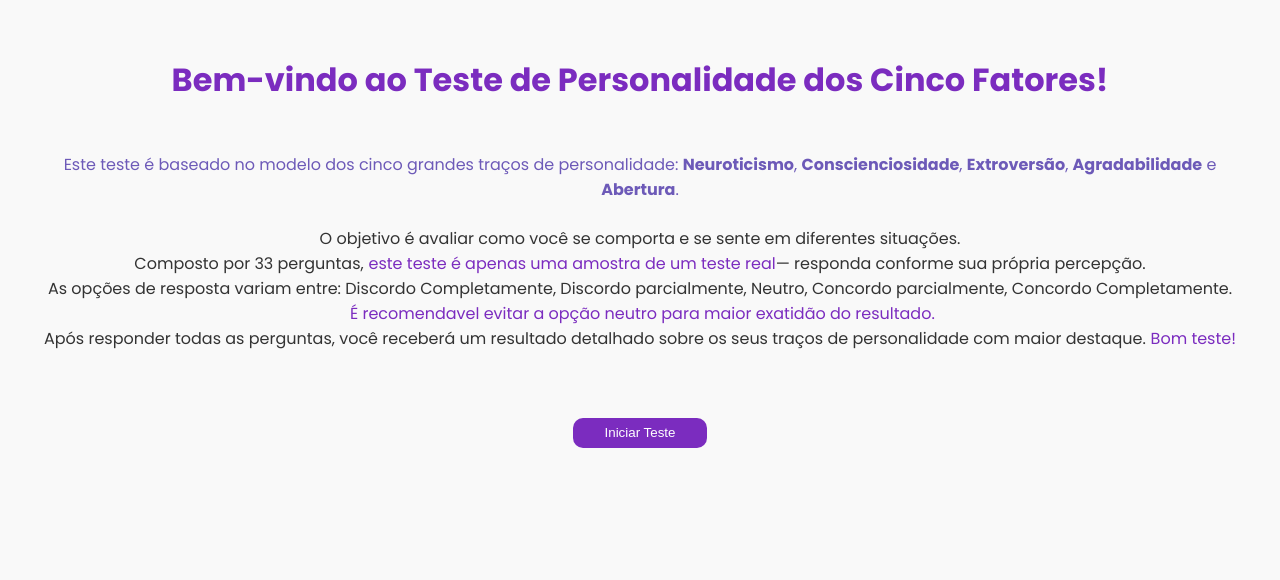
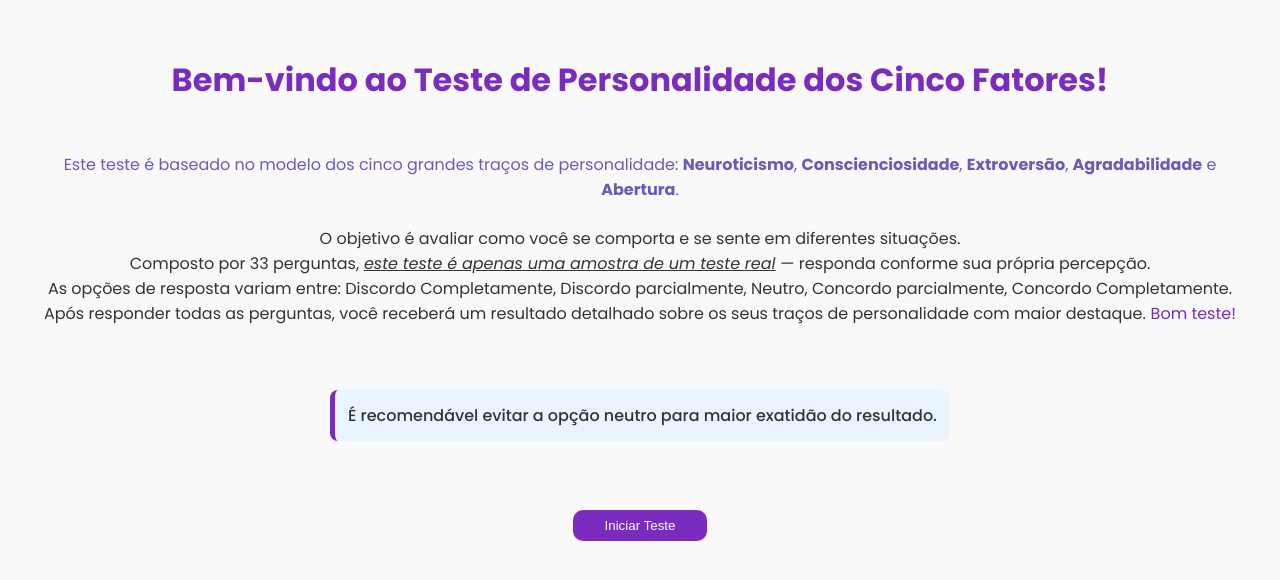
Before and after one commit to YuriMatheusBarros/Teste-de-Personalidade-ReactVersion, a React (Create React App) app: page /#/ in a window 1280 px wide. Shown: the top 580 px of the page. Built offline with nearby package versions, Linux system fonts and the light colour scheme.

Commit message:
Destaques tela inicial

```diff
--- a/src/css/intro.css
+++ b/src/css/intro.css
@@ -20,13 +20,20 @@ body{
 
 .button-iniciarTeste{
     justify-content: center;
-    margin-top: 5em;
+    margin-top: 4em;
     width: 10em;
     height: 2.3em;
     border-radius: 10px;
     border: none;
     background-color: #7B2CBF;
     color: white;
+    cursor: pointer;
+    transition: background-color 0.3s ease, box-shadow 0.3s ease;
+}
+
+.button-iniciarTeste:hover {
+  box-shadow: 0 4px 8px rgba(0, 0, 0, 0.2);
+  background-color: #6931ad; /* tom um pouco mais escuro do roxo */
 }
 
 .boasVindas{
@@ -42,6 +49,11 @@ body{
     color: #333333;
 }
 
+.explicacao em{
+    margin: 0 0.3em 0 0.3em;
+    text-decoration: underline;
+}
+
 .explicacao-tracos{
     color: #6d5ab8;
     text-align: center;
@@ -52,3 +64,28 @@ body{
     color: #7B2CBF;
     margin-left: 0.3em;
 }
+
+@keyframes destaqueDeslizante {
+  0% {
+    transform: translateY(-10px);
+    opacity: 0;
+    background-color: #D0E7FF;
+  }
+  100% {
+    transform: translateY(0);
+    opacity: 1;
+    background-color: #EAF4FF;
+  }
+}
+
+.destaque-suave {
+  animation: destaqueDeslizante 1s ease-out;
+  background-color: #EAF4FF;
+  border-left: 5px solid #7B2CBF;
+  padding: 0.8em;
+  margin: 1em 0;
+  border-radius: 8px;
+  color: #333;
+  font-weight: 500;
+  margin-top: 4em;
+}
--- a/src/intro.js
+++ b/src/intro.js
@@ -26,10 +26,10 @@ function Intro() {
 
 
       <p className='explicacao'>O objetivo é avaliar como você se comporta e se sente em diferentes situações.</p>
-      <p className='explicacao'>Composto por 33 perguntas, <span className='text-boaSorte'> este teste é apenas uma amostra de um teste real </span> — responda conforme sua própria percepção.</p>
+      <p className='explicacao'>Composto por 33 perguntas, <em>este teste é apenas uma amostra de um teste real</em> — responda conforme sua própria percepção.</p>
       <p className='explicacao'>As opções de resposta variam entre: Discordo Completamente, Discordo parcialmente, Neutro, Concordo parcialmente, Concordo Completamente.</p>
-      <p className='explicacao'> <span className='text-boaSorte'>É recomendavel evitar a opção neutro para maior exatidão do resultado.</span></p>
-      <p className='explicacao'>Após responder todas as perguntas, você receberá um resultado detalhado sobre os seus traços de personalidade com maior destaque.<span className='text-boaSorte'>Bom teste!</span></p>
+      <p className='explicacao'>Após responder todas as perguntas, você receberá um resultado detalhado sobre os seus traços de personalidade com maior destaque. <span className='text-boaSorte'>Bom teste!</span></p>
+      <p className='explicacao destaque-suave'>É recomendável evitar a opção neutro para maior exatidão do resultado.</p>
 
       {/* Botão que inicia o teste e chama a função iniciarTeste */}
       <button className='button-iniciarTeste' onClick={iniciarTeste}>Iniciar Teste</button>
```
